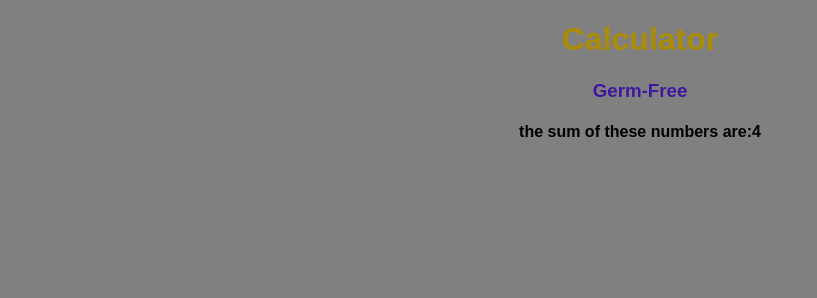
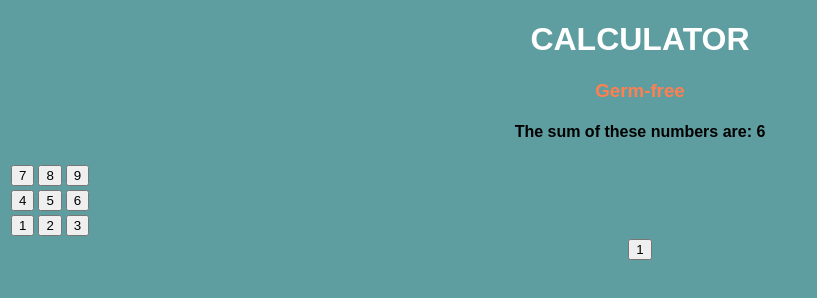
Before and after one commit to Rohann088/l4-calculator-, a plain HTML site: page index.html in a window 1280 px wide. Shown: the whole page, without its empty margins (0-817 px from the left). Drawn offline with Linux system fonts and the light colour scheme.

Commit message:
added html

```diff
--- a/index.html
+++ b/index.html
@@ -7,10 +7,59 @@
     <link href="style.css" rel="stylesheet" type="text/css" />
   </head>
   <body>
-    <h1> Calculator </h1>
-    <h3> Germ-Free </h3>
-    <h4> the sum of these numbers are:<spam id ="sum"></span>
+    <h1> CALCULATOR </h1>
+    <h3>Germ-free</h3>
+    <h4>
+        The sum of these numbers are:
+        <span id="sum"></span>
     </h4>
+
+    <table>
+        <tr>
+            <td>
+                <button ="7" onclick="clicked(7)">7</button>
+            </td>
+            <td>
+                <button class="num" onclick="clicked(8)">8</button>
+            </td>
+            <td>
+                <button class="num" onclick="clicked(9)">9</button>
+            </td>
+        </tr>
+         <tr>
+            <td>
+                <button class="num" onclick="clicked(4)">4</button>
+            </td>
+             <td>
+                <button class="num" onclick="clicked(5)">5</button>
+            </td>
+            <td>
+                <button class="num" onclick="clicked(6)">6</button>
+            </td>
+        </tr>
+         <tr>
+            <td>
+                 <button class="num" onclick="clicked(1)">1</button>
+            </td>
+
+             <td>
+                <button class="num" onclick="clicked(2)">2</button>
+            </td>
+            <td>
+                <button class="num" onclick="clicked(3)">3</button>
+            </td>
+
+
+        </tr>
+    </table>
+
+
+
+
+
+    <!-- save for later -->
+    <button id="1" onclick="clicked()">1</button>
+
     <script src="script.js"></script>
   </body>
 </html>
--- a/script.js
+++ b/script.js
@@ -1,11 +1,33 @@
-console.log("hi")
+var num1;
+var num2;
 
 function add(n1, n2) {
-  var sum = n1 + n2
-  console.log(sum);
+    var sum = n1 + n2
+    console.log(sum);
 
-  document.getElementById("sum").innerHTML = sum;
+    document.getElementById("sum").innerHTML = sum;
+}
+
+add(2,4)
+
+function clicked(num) {
+
+
+    if (num1 == null) {
+        num1 = num;
+        console.log(num1);
+    }
+
+    else if (num1 !== null) {
+        num2 = num;
+    }
+    console.log(num2)
+
+    // document.getElementsByClassName("num").innerHTML = "You clicked me!";
+
+    // num1 = 1;
+    // console.log(num1)
+
+    // console.log(document.getElementsByClassName("num")[2].innerHTML)
 
 }
-
-add(2,2)
--- a/style.css
+++ b/style.css
@@ -1,13 +1,13 @@
 body {
-  background-color: rgb(128, 128, 128);
-  text-align: center;
-  font-family: Arial, Helvetica, sans-serif;
+    background-color: cadetblue;
+    text-align: center;
+    font-family: Arial, Helvetica, sans-serif;
 }
 
 h3 {
-  color: rgb(64, 23, 161);
+    color: coral;
 }
 
 h1 {
-  color:rgb(170, 140, 5);
+    color: white;
 }
```
